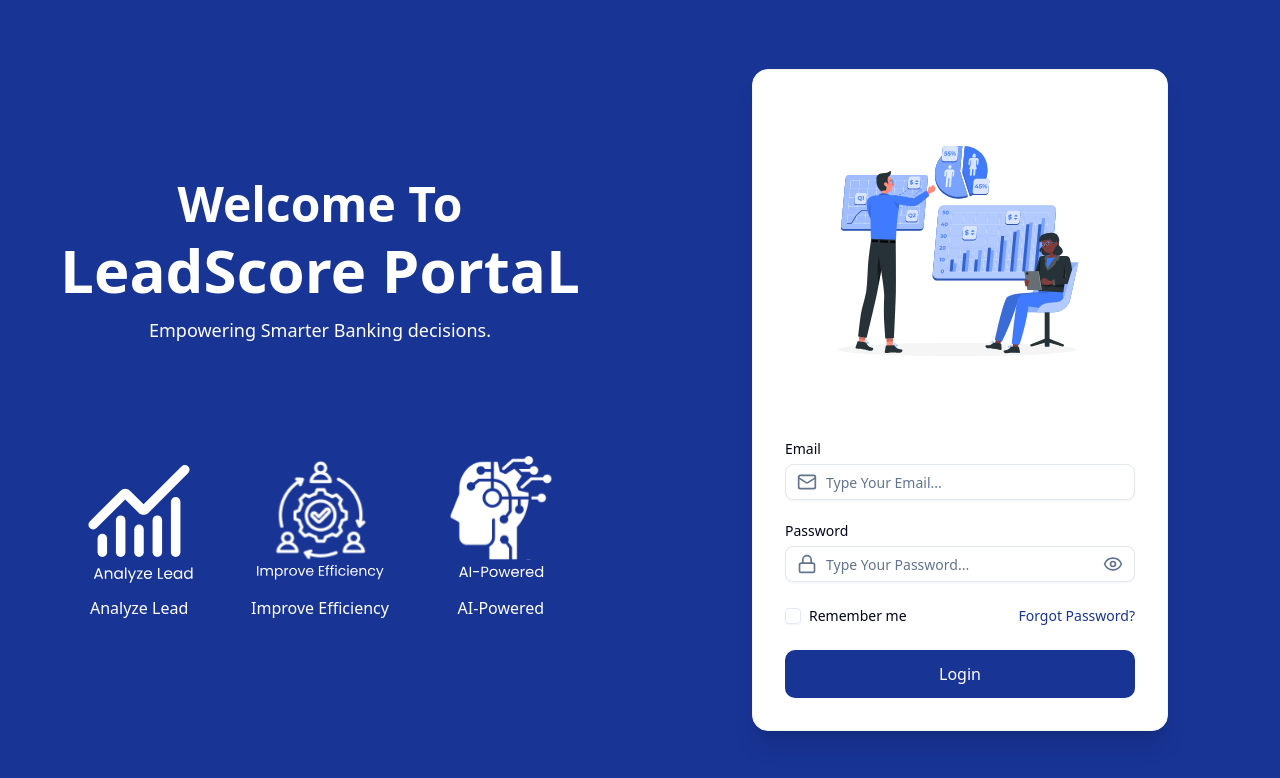
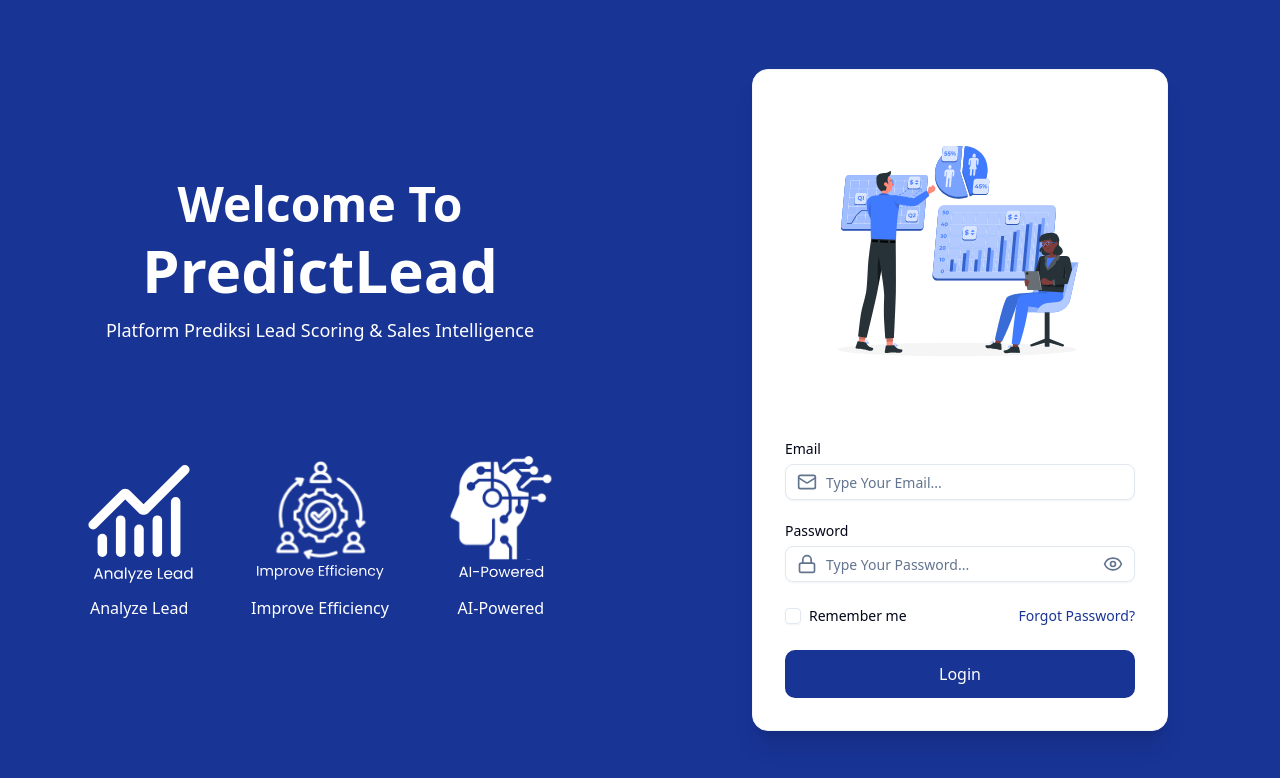
Before and after one commit to A25-CS060-teamAsah/frontend, a Next.js app: page /login in a window 1280 px wide. Shown: the top 778 px of the page. Built offline with nearby package versions, Linux system fonts and the light colour scheme; no server answers.

Commit message:
add title product

```diff
--- a/components/auth/organisms/auth-layout.tsx
+++ b/components/auth/organisms/auth-layout.tsx
@@ -21,10 +21,10 @@ export function AuthLayout({ children, type }: AuthLayoutProps) {
                 Welcome To
               </h1>
               <h1 className="text-white text-4xl sm:text-5xl lg:text-6xl font-bold mb-3 sm:mb-4">
-                LeadScore PortaL
+                PredictLead
               </h1>
               <p className="text-white text-base sm:text-lg">
-                Empowering Smarter Banking decisions.
+                Platform Prediksi Lead Scoring & Sales Intelligence
               </p>
             </div>
 
```
